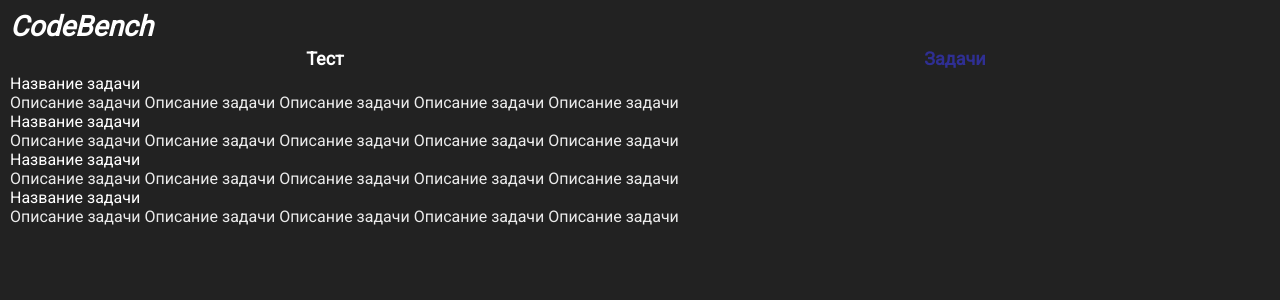
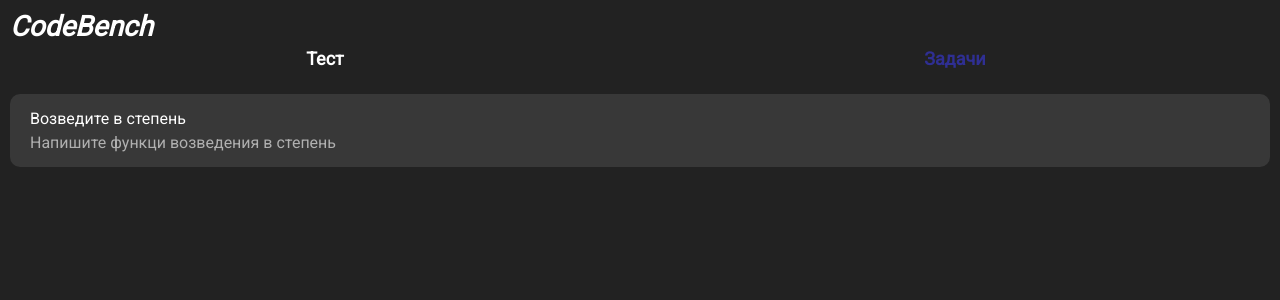
Before and after one commit to SerafimKremnev/CodeBench, a React (Vite) app: page /tasks in a window 1280 px wide. Shown: the top 300 px of the page. Built offline with nearby package versions, Linux system fonts and the light colour scheme.

Commit message:
task page

```diff
--- a/router.tsx
+++ b/router.tsx
@@ -2,11 +2,13 @@ import {createBrowserRouter, createRoutesFromElements, Route, Router} from "reac
 import App from "./src/components/App/App";
 import Layout from "./src/components/Layout/Layout";
 import Tasks from "./src/pages/Tasks/Tasks";
+import TaskPage from "./src/pages/TaskPage/TaskPage";
 
 export const router = createBrowserRouter(createRoutesFromElements(
         <Route path="/" element={<Layout/>}>
             <Route index element={<App/>}/>
             <Route path={"/tasks"} element={<Tasks/>}/>
+            <Route path={"/tasks/:id"} element={<TaskPage/>}/>
         </Route>
     )
 );
--- a/src/components/Task/Task.module.css
+++ b/src/components/Task/Task.module.css
@@ -1,3 +1,18 @@
 .description {
-    color: #EBEBEB;
+    color: #b0b0b0;
+    margin-top: 5px;
 }
+
+.task {
+    background: #383838;
+    padding: 15px 20px;
+    border-radius: 10px;
+}
+
+.link {
+    color: #ffffff;
+    transition: all .2s;
+}
+.link:hover{
+    color: #d32f2f;
+}
--- a/src/components/Task/Task.tsx
+++ b/src/components/Task/Task.tsx
@@ -1,17 +1,19 @@
-import React from 'react';
+import React, {ReactNode} from 'react';
 import styles from './Task.module.css'
 import {Link} from "react-router-dom";
 
-const Task = () => {
+interface TaskProps {
+    name: string,
+    children: ReactNode,
+    id: number
+}
+const Task = ({children, name, id}: TaskProps) => {
+
     return (
         <div className={styles.task}>
-            <Link to={'/task/12345'}>Название задачи</Link>
+            <Link className={styles.link} to={`/tasks/${id}`}>{name}</Link>
             <p className={styles.description}>
-                Описание задачи
-                Описание задачи
-                Описание задачи
-                Описание задачи
-                Описание задачи
+                {children}
             </p>
         </div>
     );
--- a/src/components/TaskList/TaskList.module.css
+++ b/src/components/TaskList/TaskList.module.css
@@ -0,0 +1,6 @@
+.taskList {
+    margin-top: 20px;
+    gap: 20px;
+    display: grid;
+    grid-template-columns: 1fr;
+}
--- a/src/components/TaskList/TaskList.tsx
+++ b/src/components/TaskList/TaskList.tsx
@@ -1,12 +1,13 @@
 import React from 'react';
 import Task from "../Task/Task";
+import styles from './TaskList.module.css'
 
 const TaskList = (): JSX.Element => {
-    const testArr: JSX.Element[] = new Array(4).fill(<></>)
+    // const testArr: JSX.Element[] = new Array(4).fill(<></>)
     return (
-        <>
-            {testArr.map(e => <Task/>)}
-        </>
+        <div className={styles.taskList}>
+            <Task id={36712389} name={"Возведите в степень"}>Напишите функци возведения в степень</Task>
+        </div>
     )
 
 };
--- a/src/index.css
+++ b/src/index.css
@@ -3,6 +3,7 @@
   padding: 0;
   box-sizing: border-box;
   font-family: "Roboto", sans-serif;
+  color: #ffffff;
 }
 input,
 textarea,
--- /dev/null
+++ b/src/pages/TaskPage/TaskPage.module.css
@@ -0,0 +1,3 @@
+.taskPage {
+    min-height: 100vh;
+}
--- /dev/null
+++ b/src/pages/TaskPage/TaskPage.tsx
@@ -0,0 +1,36 @@
+import React, {useState} from 'react';
+import styles from './TaskPage.module.css'
+import TaskList from "../../components/TaskList/TaskList";
+import {useParams} from "react-router-dom";
+import Editor from "@monaco-editor/react";
+import {Box} from "@mui/material";
+
+const Tasks = () => {
+    const {id} = useParams();
+    const [code, setCode] = useState<string>("")
+    return (
+        <div className={styles.taskPage}>
+            <Box sx={{ borderRadius: 2, overflow: "hidden" }}>
+                <Editor
+                    height='400px'
+                    defaultLanguage='javascript'
+                    defaultValue='// code here'
+                    value={code}
+                    options={{
+                        tabSize: 5,
+                        fontSize: 15,
+                        minimap: {
+                            enabled: false,
+                        },
+                    }}
+                    onChange={(value) => {
+                        setCode(value || "");
+                    }}
+                    theme='vs-dark'
+                />
+            </Box>
+        </div>
+    );
+};
+
+export default Tasks;
```
